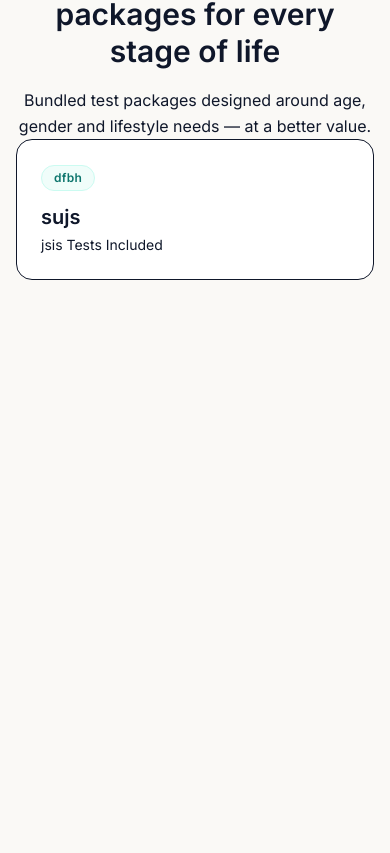
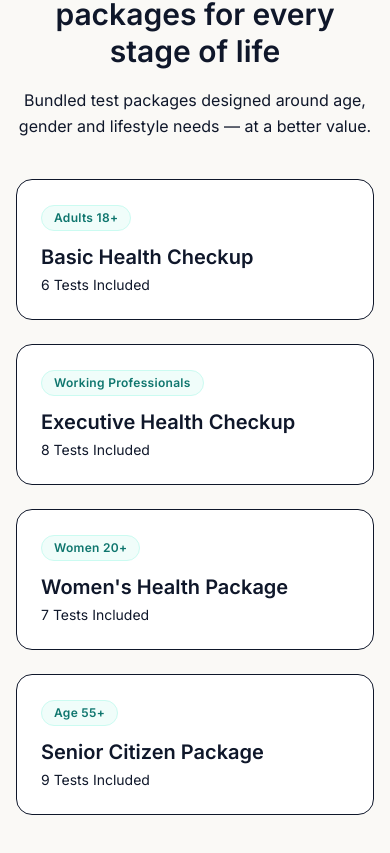
Before and after one commit to Mostofa-zaman/Diognostic, a Next.js app: page / in a window 390 px wide. Shown: the part 7913-8766 px from the top of the page. Before the commit the page ends 8257 px from the top, so only its background shows below. Built offline with nearby package versions, Linux system fonts and the light colour scheme.

Commit message:
feat(common/packegeCard): make package card data-driven

```diff
--- a/src/components/common/PackageCard.jsx
+++ b/src/components/common/PackageCard.jsx
@@ -4,18 +4,19 @@ import Label from "../common/Label";
 
 
 
-export default function PackageCard() {
+  export default function PackageCard({pkg}) {
     return (
       <Card className="flex h-full flex-col p-6">
         <div className="flex items-start justify-between gap-3">
           <div>
-          <Label tone="teal">dfbh</Label>
+            <Label tone="teal">{pkg.audience}</Label>
             <h3 className="mt-3 font-display text-xl font-semibold text-navy-900">
-           sujs
+              {pkg.name}
             </h3>
-          <p className="mt-1 text-sm text-navy-500">jsis Tests Included</p>
+            <p className="mt-1 text-sm text-navy-500">{pkg.testCount} Tests Included</p>
           </div>
         </div>
+
 
       </Card>
     );
--- a/src/components/home/HealthPackages.jsx
+++ b/src/components/home/HealthPackages.jsx
@@ -1,11 +1,10 @@
-import React from 'react'
-import SectionHeading from '../common/SectionHeading'
-import PackageCard from '../common/PackageCard'
-
+import React from "react";
+import SectionHeading from "../common/SectionHeading";
+import PackageCard from "../common/PackageCard";
+import { packages } from "../../data/packages";
 
 export default function HealthPackages() {
   return (
-
     <section className="section-py bg-navy-50/60">
       <div className="container-xl">
         <SectionHeading
@@ -15,8 +14,13 @@ export default function HealthPackages() {
           align="center"
           className="mx-auto"
         />
-         <PackageCard/>
+
+         <div className="mt-10 grid grid-cols-1 gap-6 sm:grid-cols-2 lg:grid-cols-4">
+              {packages.map((p) => (
+                <PackageCard key={p.slug} pkg={p} />
+              ))}
+            </div>
       </div>
     </section>
-  )
+  );
 }
```
Lines whose indentation alone changed are shown as unchanged.
